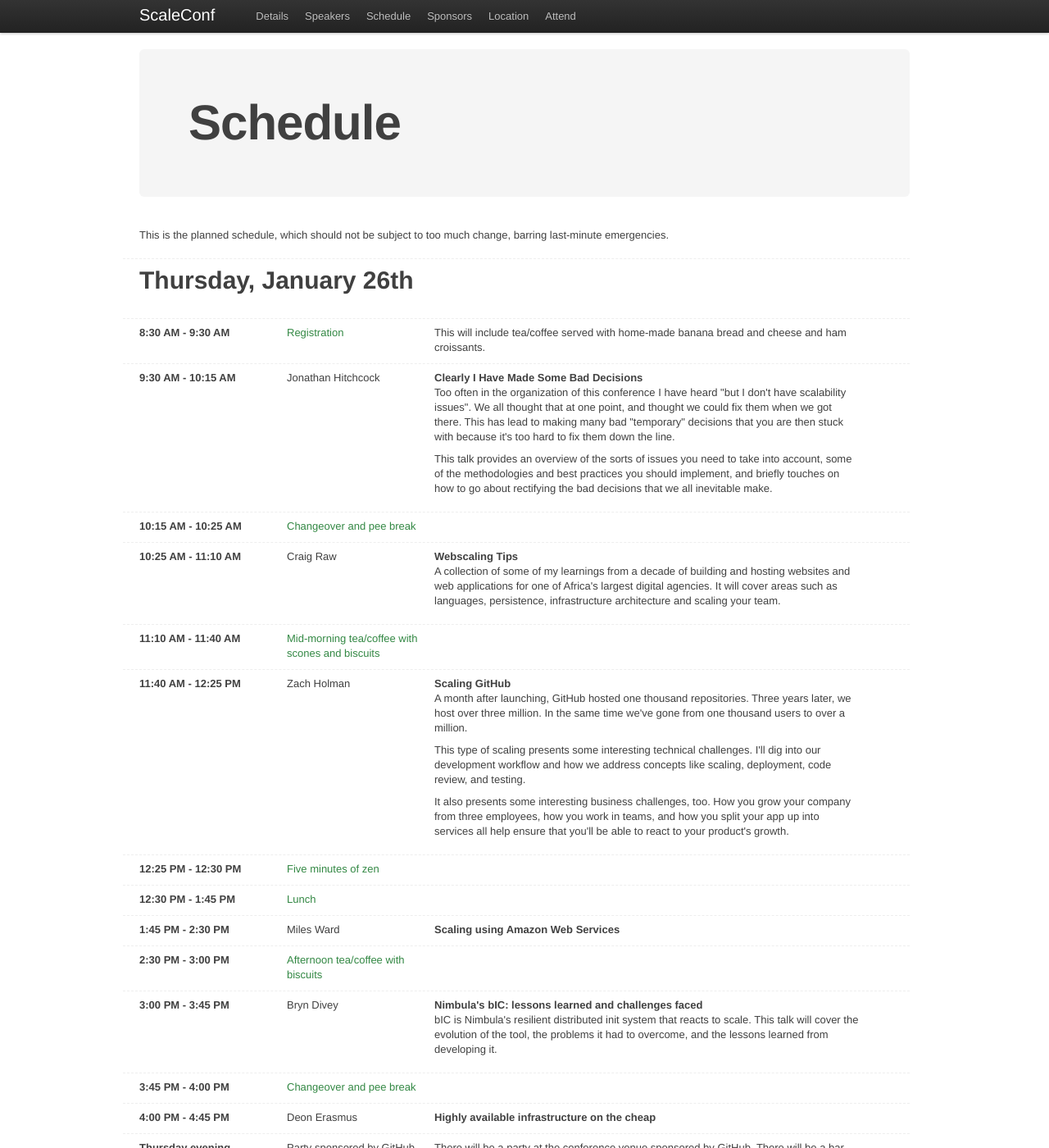
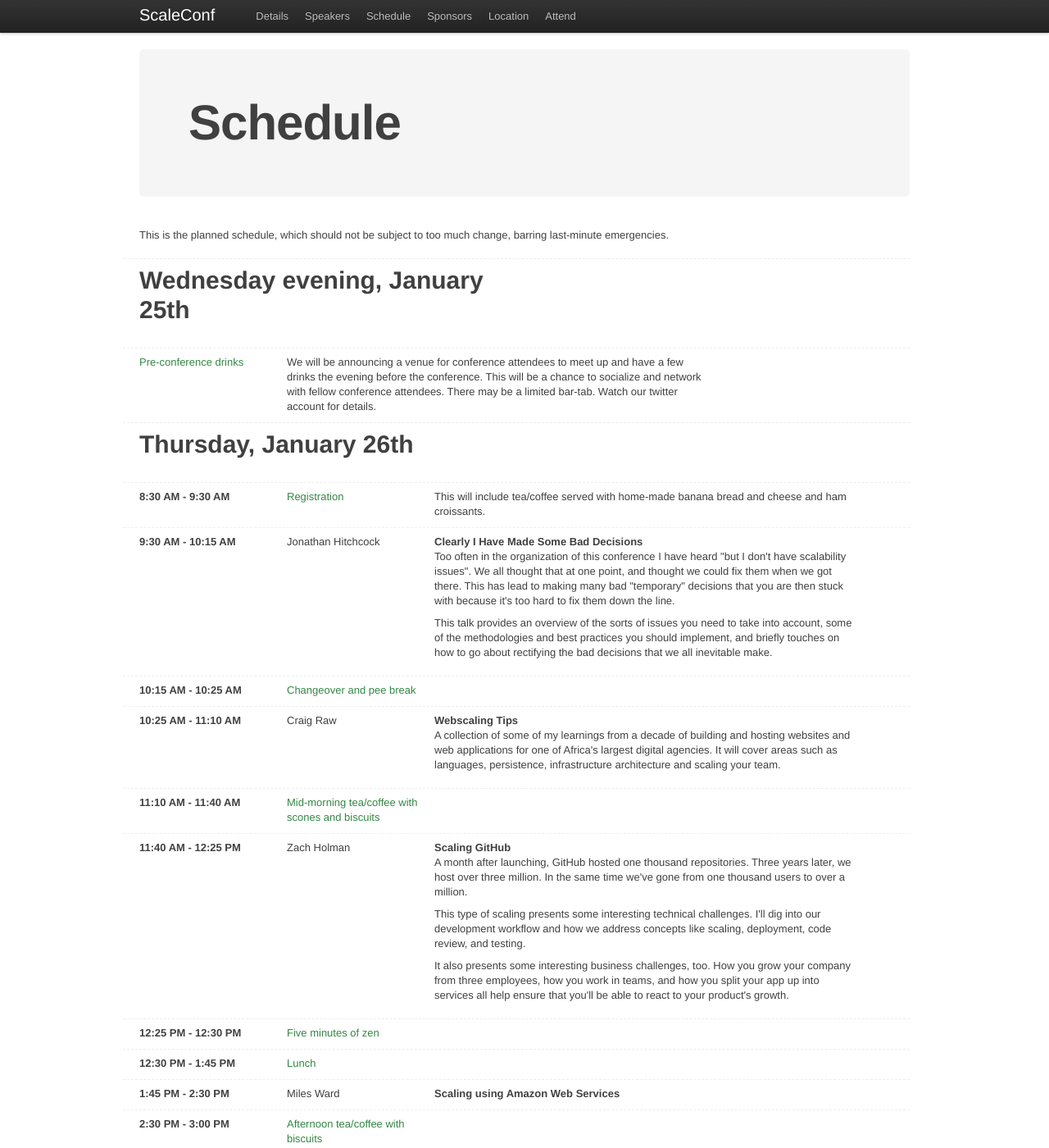
Before and after one commit to scaleconf/scaleconf.github.com, a Jekyll site: the page built from schedule.html, in a window 1280 px wide and 1400 px high. Shown: the whole window at 82% size. Built offline with Jekyll 4.4.1, drawn with Linux system fonts in a browser that asks for light colours; Markdown is read by kramdown in place of the engine named in the settings; some of the changed text lies outside the part shown.

Commit message:
Add social events

```diff
--- a/schedule.html
+++ b/schedule.html
@@ -19,6 +19,17 @@ meta-description: The programme for the Scaleconf, a conference focusing on web
         <p>This is the planned schedule, which should not be subject to too much change, barring last-minute emergencies.</p>
     </div>
 </div>
+
+<div class="row">
+    <div class="span8"><h1>Wednesday evening, January 25th</h1></div>
+</div>
+<div class="row">
+    <div class="span3 hl">Pre-conference drinks</div>
+    <div class="span9">
+        We will be announcing a venue for conference attendees to meet up and have a few drinks the evening before the conference.  This will be a chance to socialize and network with fellow conference attendees.  There may be a limited bar-tab.  Watch our twitter account for details.
+    </div>
+</div>
+
 <div class="row">
     <div class="span8">
         <h1>Thursday, January 26th</h1>
@@ -136,6 +147,7 @@ meta-description: The programme for the Scaleconf, a conference focusing on web
     <div class="span3">Party sponsored by GitHub</div>
     <div class="span9">
         <p>There will be a party at the conference venue sponsored by GitHub.  There will be a bar tab, and snacks and a light supper provided.</p>
+        <p>Attendees are more than welcome to spend some time before the party wandering through the beautiful Kirstenbosch gardens - the sun will set around 8pm, although the party will get underway a while before that.  More details coming soon.</p>
     </div>
 </div>
 <!-- ------------ -->
```
